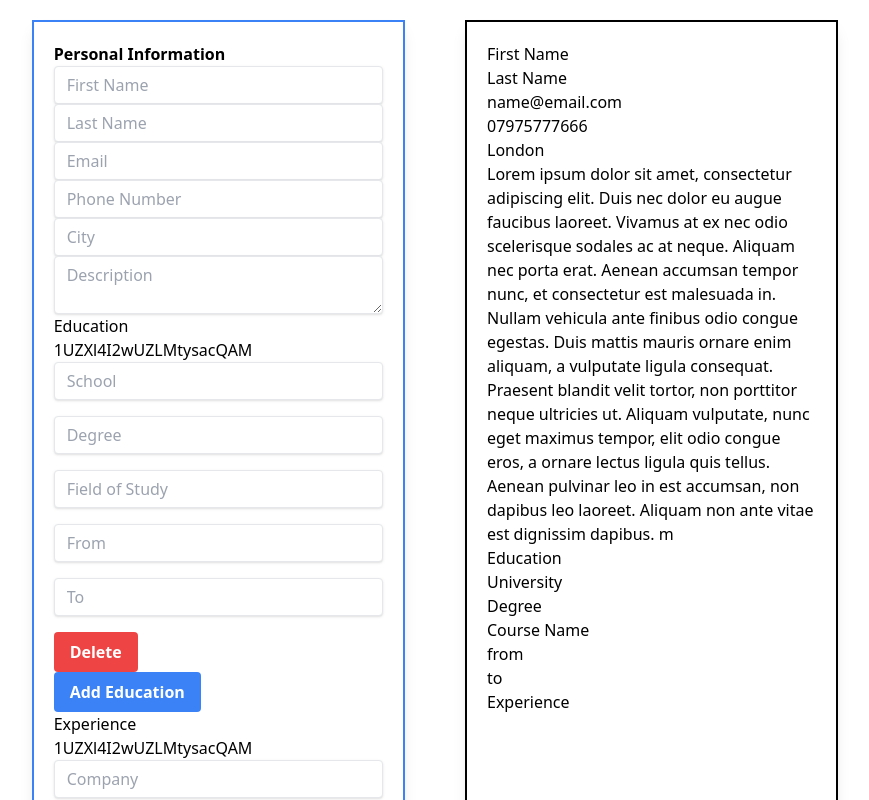
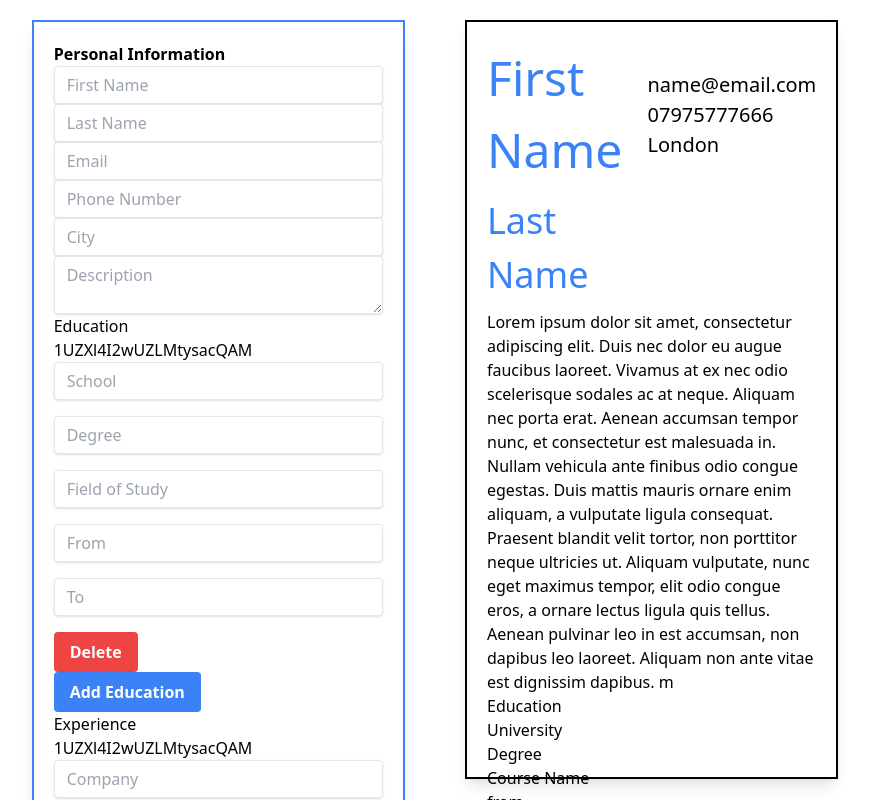
Before and after one commit to Baskin-Ridley/react-cv-generator, a Next.js app: page / in a window 1280 px wide. Shown: the top 800 px of the page, without its empty margins (205-1074 px from the left). Built offline with nearby package versions, Linux system fonts and the light colour scheme.

Commit message:
styling header

```diff
--- a/pages/components/cvPreview/CVPersonalInfo.tsx
+++ b/pages/components/cvPreview/CVPersonalInfo.tsx
@@ -23,25 +23,31 @@ const CVPersonalInfo = () => {
 
   return (
     <div>
-        <p>
+
+      <div className="flex flex-row place-content-around">
+        <div>
+            <h2 className="text-5xl font-normal leading-normal mt- mb-2 text-blue-500 ">
                 {personalInfo.firstName}
-        </p>
-        <p>
+            </h2>
+            <h3 className="text-4xl font-normal leading-normal mt-0 mb-2 text-blue-500">
                 {personalInfo.lastName}
-        </p>
-        <p>
+            </h3>
+        </div>
+        <div className="flex flex-col ml-4 mt-7">
+            <h3 className="text-xl font-normal leading-normal mt-0 mb-0">
                 {personalInfo.email}
-        </p>
-        <p>
+            </h3>
+            <h3 className="text-xl font-normal leading-normal mt-0 mb-0">
                 {personalInfo.phone}
-        </p>
-        <p>
+            </h3>
+            <h3 className="text-xl font-normal leading-normal mt-0 mb-">
                 {personalInfo.city}
-        </p>
+            </h3>
+        </div>
+      </div>
       <p>
         {personalInfo.description}
       </p>
-
     </div>
   )
 }
--- a/pages/index.tsx
+++ b/pages/index.tsx
@@ -38,7 +38,7 @@ export default function Home() {
 
     <RecoilRoot>
       <div className="grid lg:grid-cols-6 gap-5 sm:grid-cols-1">
-        <div className="border-2 border-blue-500 shadow-lg m-5 p-5  md:col-start-2 md:col-end-4">
+        <div className="border-2 border-blue-500 shadow-lg m-5 p-5  md:col-start-2 md:col-end-4 ">
           <PersonalInfo />
           <h2>Education</h2>
           {components.map((component) => component)}
@@ -48,7 +48,7 @@ export default function Home() {
           <AddButton onClick={addExperienceComponent} text="Add Experience"/>
         </div>
 
-        <div className="border-2 border-black shadow-lg m-5 p-5 md:col-start-4 md:col-end-6">
+        <div className="border-2 border-black shadow-lg m-5 p-5 md:col-start-4 md:col-end-6 h-4/6">
           <CVPersonalInfo/>
           <h2>Education</h2>
           {cvEducationList.map((component) => component)}
```
Lines whose indentation alone changed are shown as unchanged.
